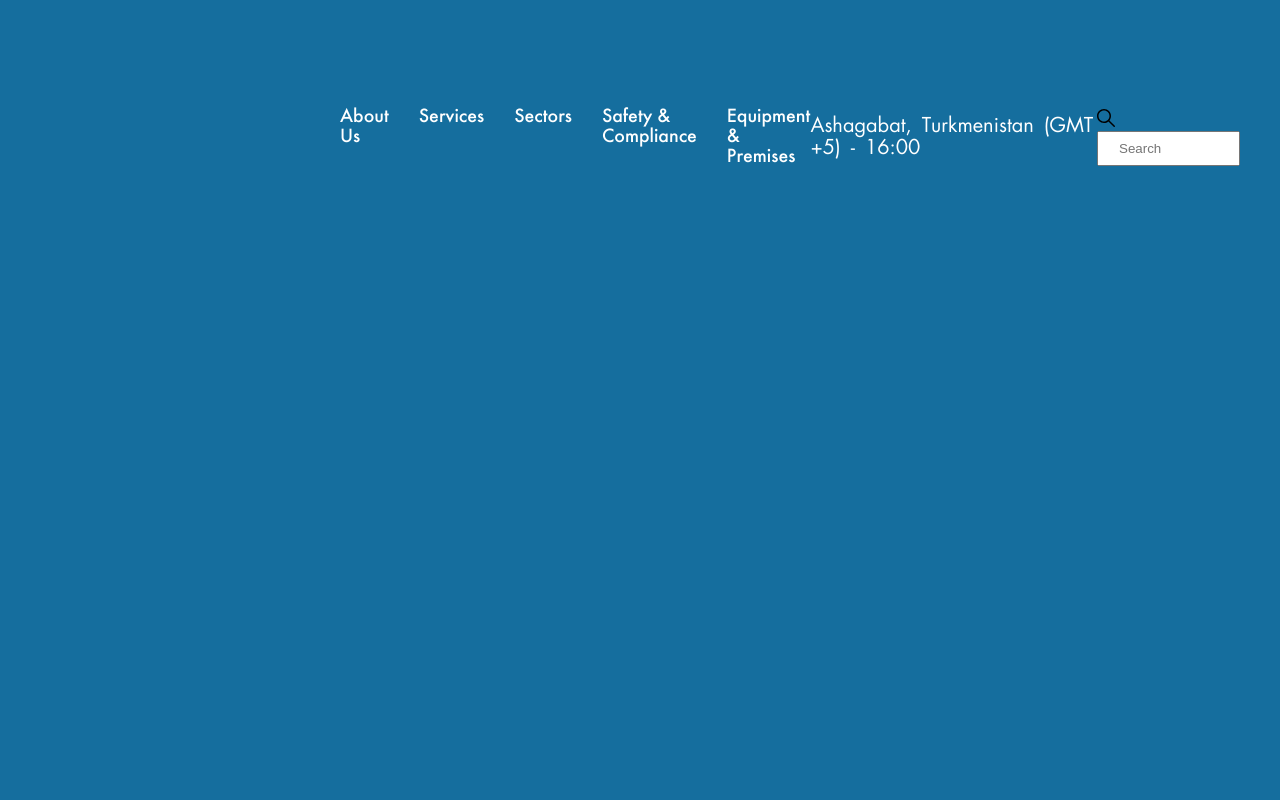
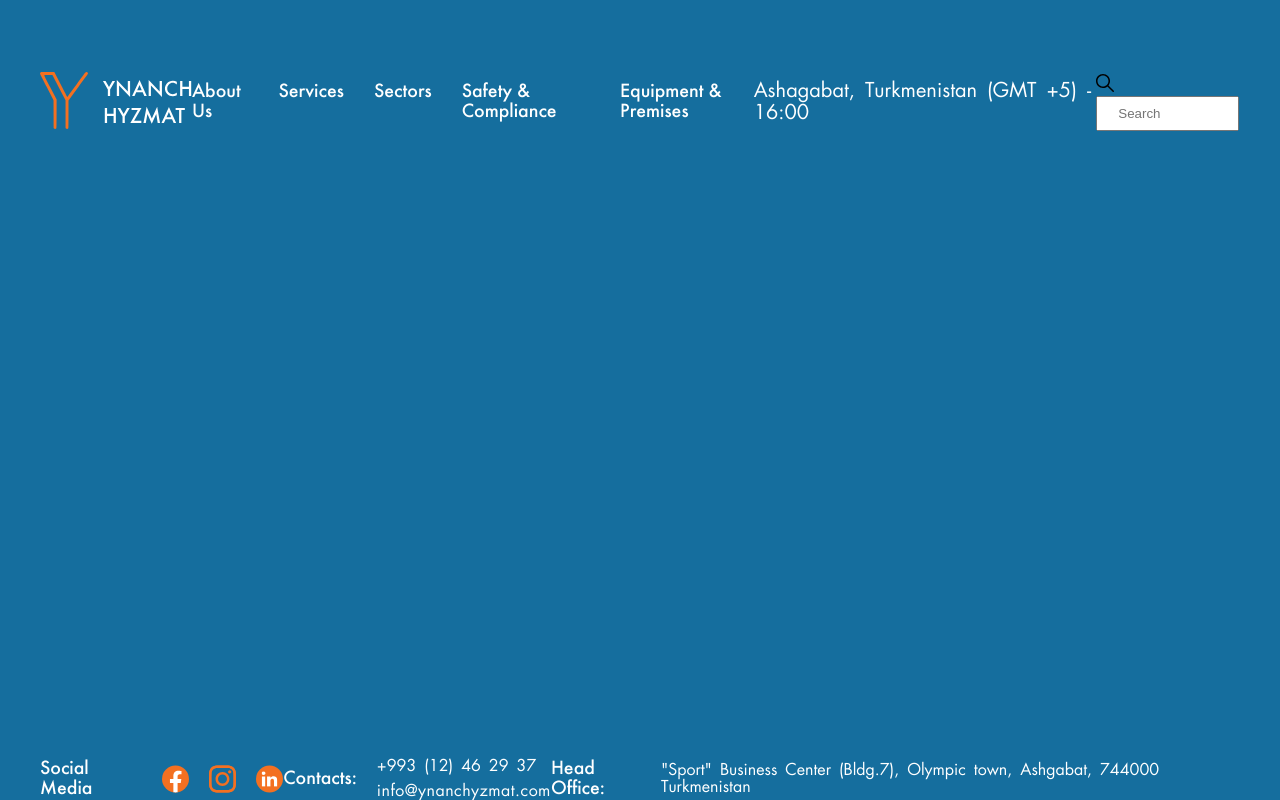
Before and after one commit to Den3003/new_ynanchyzmat.com_redesign_2026, a website built with Vite: page index.html in a window 1280 px wide. Built offline with nearby package versions, Linux system fonts and the light colour scheme.

Commit message:
feat(footer): add footer
Added footer and styles to it

```diff
--- a/index.html
+++ b/index.html
@@ -10,6 +10,7 @@
   </head>
   <body>
     <load src="/src/html/header.html" />
+    <load src="/src/html/footer.html" />
     <script type="module" src="/src/js/main.js"></script>
   </body>
 </html>
--- /dev/null
+++ b/src/html/footer.html
@@ -0,0 +1,41 @@
+<footer class="footer">
+  <div class="container">
+    <div class="footer-flex">
+      <div class="footer__socials">
+        <p class="footer__title">
+          Social Media
+        </p>
+        <svg aria-hidden="true" width="28" height="28">
+          <use href="#icon-facebook"></use>
+        </svg>
+
+        <svg aria-hidden="true" width="28" height="28">
+          <use href="#icon-instagram"></use>
+        </svg>
+
+        <svg aria-hidden="true" width="28" height="28">
+          <use href="#icon-linkedin"></use>
+        </svg>
+      </div>
+
+      <div class="footer__contacts">
+        <p class="footer__title">
+          Contacts:
+        </p>
+        <div class="footer__contacts-links">
+          <a class="footer__contacts-link" href="tel:+99312462937">+993 (12) 46 29 37</a>
+          <a class="footer__contacts-link footer__mail" href="mailto:info@ynanchyzmat.com">info@ynanchyzmat.com</a>
+        </div>
+      </div>
+
+      <div class="footer__address">
+        <p class="footer__title">
+          Head Office:
+        </p>
+        <p class="footer__address-text">
+          "Sport" Business Center (Bldg.7), Olympic town, Ashgabat, 744000 Turkmenistan
+        </p>
+      </div>
+    </div>
+  </div>
+</footer>
--- a/src/html/header.html
+++ b/src/html/header.html
@@ -1,8 +1,8 @@
 <header class="header">
   <div class="container">
     <div class="header-flex">
-      <a href="/">
-        <svg aria-hidden="true">
+      <a class="header__logo-link" href="/">
+        <svg class="header__logo" aria-hidden="true" width="152" height="60">
           <use href="#icon-logo"></use>
         </svg>
       </a>
--- a/src/js/main.js
+++ b/src/js/main.js
@@ -1,4 +1,5 @@
 import '../styles/main.scss';
 import { tick } from './modules/timeZone';
+import 'virtual:svg-icons-register';
 
 tick();
--- a/src/styles/base/_default.scss
+++ b/src/styles/base/_default.scss
@@ -15,6 +15,9 @@ body {
   font-family: variable.$font-primary, system-ui, sans-serif;
   background-color: variable.$color-blue;
   color: variable.$color-main;
+  display: flex;
+  flex-direction: column;
+  justify-content: space-between;
   margin: 0;
 }
 
--- /dev/null
+++ b/src/styles/layouts/_footer-flex.scss
@@ -0,0 +1,5 @@
+.footer-flex {
+  display: flex;
+  justify-content: space-between;
+  align-items: center;
+}
--- /dev/null
+++ b/src/styles/layouts/_footer.scss
@@ -0,0 +1,44 @@
+.footer {
+  &__title {
+    font-size: 20px;
+    font-weight: 500;
+    margin: 0;
+  }
+
+  &__socials {
+    display: flex;
+    align-items: center;
+    gap: 0 20px;
+  }
+
+  &__contacts {
+    display: flex;
+    align-items: center;
+    gap: 0 20px;
+  }
+
+  &__contacts-links {
+    display: flex;
+    flex-direction: column;
+    gap: 8px 0;
+  }
+
+  &__contacts-link {
+    text-decoration: none;
+    color: inherit;
+  }
+
+  &__mail {
+    letter-spacing: 0.03em;
+  }
+
+  &__address {
+    display: flex;
+    align-items: center;
+    gap: 0 10px;
+  }
+
+  &__address-text {
+    margin: 0;
+  }
+}
--- a/src/styles/layouts/_header.scss
+++ b/src/styles/layouts/_header.scss
@@ -1,6 +1,11 @@
 
 .header {
   padding: 60px 0 0;
+
+  &__logo-link {
+    font-size: 0;
+    line-height: 0;
+  }
 
   &__country {
     font-size: 20px;
--- a/src/styles/main.scss
+++ b/src/styles/main.scss
@@ -16,6 +16,8 @@
 
 @use 'layouts/header';   // Шапка сайта
 @use 'layouts/header-flex';
+@use 'layouts/footer';
+@use 'layouts/footer-flex';
 
 // ── 4. Компоненты ───────────────────────────────
 // Папка components ← независимые блоки
```
Also changed, not shown: src/assets/icons/facebook.svg (added), src/assets/icons/instagram.svg (added), src/assets/icons/linkedin.svg (added).
